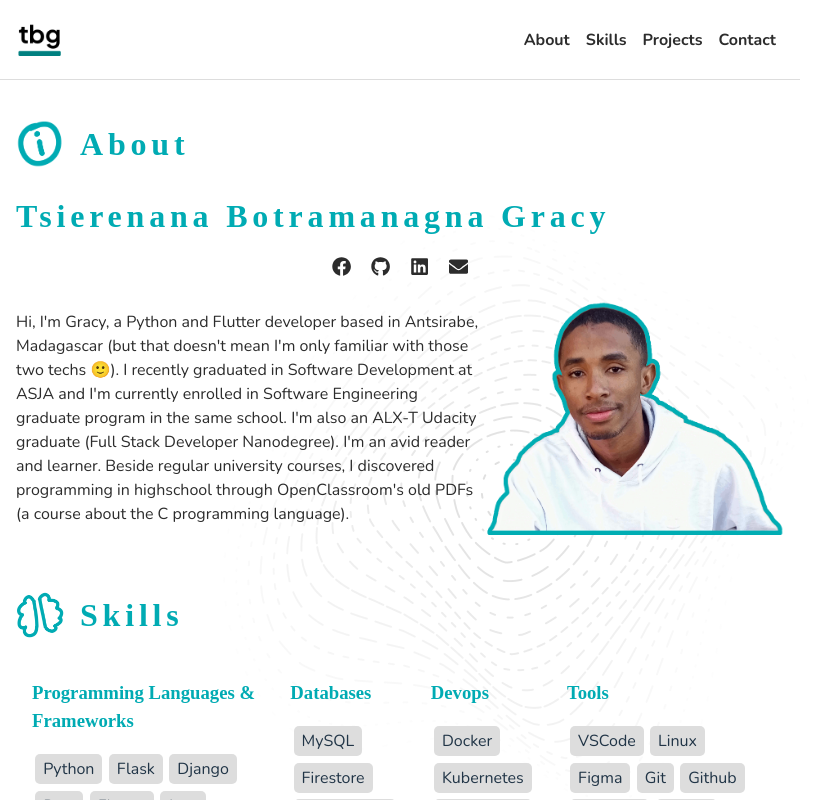
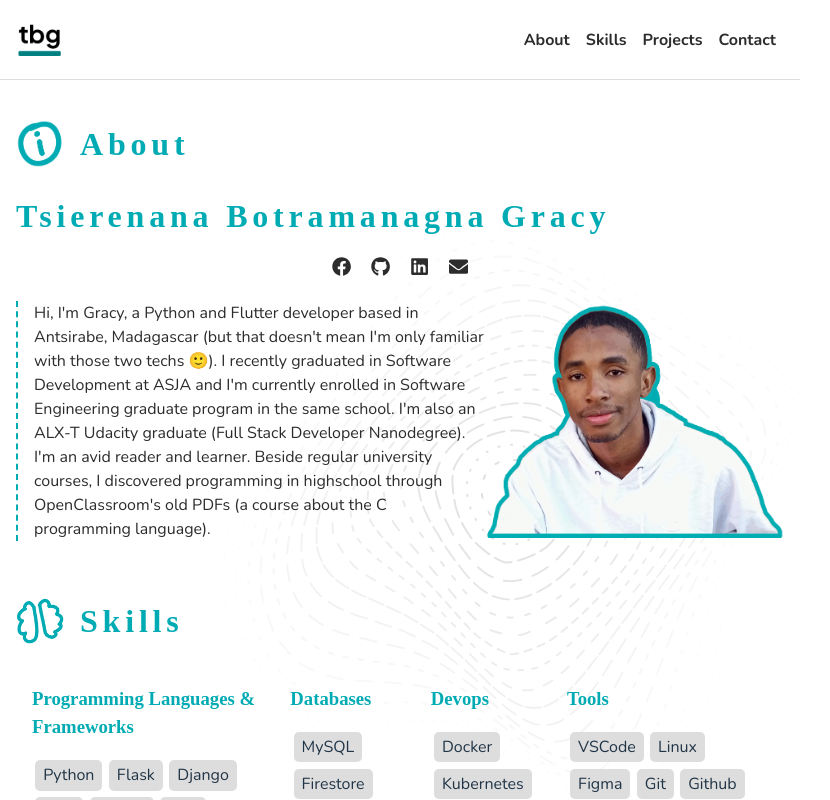
Before and after one commit to tbgracy/portfolio, a React (Vite) app: page / in a window 1280 px wide. Shown: the top 800 px of the page, without its empty margins (0-830 px from the left). Built offline with nearby package versions, Linux system fonts and the light colour scheme; the HTML template or start-up script is replaced by a standard one; a web font is replaced by a local one.

Commit message:
ui: Add custom pointer

```diff
--- /dev/null
+++ b/src/components/CustomPointer.tsx
@@ -0,0 +1,28 @@
+import { useEffect, useRef } from "react"
+
+export default function CustomPointer() {
+    const delay = 18;
+
+    const endX = useRef(window.innerWidth / 2);
+    const endY = useRef(window.innerHeight / 2);
+
+    const requestRef = useRef(null);
+
+    const mouseMoveEvent = (e: MouseEvent) => {
+        endX.current = e.pageX;
+        endY.current = e.pageY;
+
+        customPointer.current.style.top = endY.current + 'px';
+        customPointer.current.style.left = endX.current + 'px';
+    }
+
+    const customPointer = useRef(null);
+
+    useEffect(() => {
+        document.addEventListener('mousemove', mouseMoveEvent);
+        console.log(typeof(customPointer));
+        console.log(customPointer);
+    });
+
+    return <div ref={customPointer} className="custom-pointer"></div>
+}
--- a/src/components/Footer.tsx
+++ b/src/components/Footer.tsx
@@ -1,5 +1,3 @@
-import { FaBrain } from "react-icons/fa"
-
 export default function Footer() {
     const currentYear = (new Date()).getFullYear();
 
--- a/src/pages/MainPage.tsx
+++ b/src/pages/MainPage.tsx
@@ -1,5 +1,6 @@
 import AboutSection from "../components/AboutSection";
 import ContactSection from "../components/ContactSection";
+import CustomPointer from "../components/CustomPointer";
 import Footer from "../components/Footer";
 import Navbar from "../components/Navbar";
 import ProjectSection from "../components/ProjectSection";
@@ -9,11 +10,14 @@ export default function MainPage() {
     return (
         <>
             <Navbar />
-            <AboutSection />
-            <SkillSection />
-            <ProjectSection />
-            <ContactSection />
-            <Footer />
+            <main>
+                <AboutSection />
+                <SkillSection />
+                <ProjectSection />
+                <ContactSection />
+                <Footer />
+                <CustomPointer />
+            </main>
         </>
     );
 }
--- a/src/styles/App.scss
+++ b/src/styles/App.scss
@@ -81,3 +81,4 @@ body {
 @import "links";
 @import "footer";
 @import "button";
+@import "cursor";
--- a/src/styles/_aboutSection.scss
+++ b/src/styles/_aboutSection.scss
@@ -5,6 +5,8 @@ section#about {
 
         p {
             flex-grow: 2;
+            border-left: 2px dashed $accent-color;
+            padding-left: 1rem;
         }
 
         img {
--- /dev/null
+++ b/src/styles/_cursor.scss
@@ -0,0 +1,15 @@
+$pointer-diameter: 40px;
+
+.custom-pointer {
+    z-index: -10;
+    width: $pointer-diameter;
+    height: $pointer-diameter;
+    background-color: $accent-color;
+    border-radius: 50%;
+    position: absolute;
+    top: 50%;
+    left: 50%;
+    transform: translate(-50%, -50%);
+    pointer-events: none;
+    transition: all .2s cubic-bezier(0.075, 0.82, 0.165, 1);
+}
```
Also changed, not shown: 1 other file (tests, documents, lock files or other folders).
